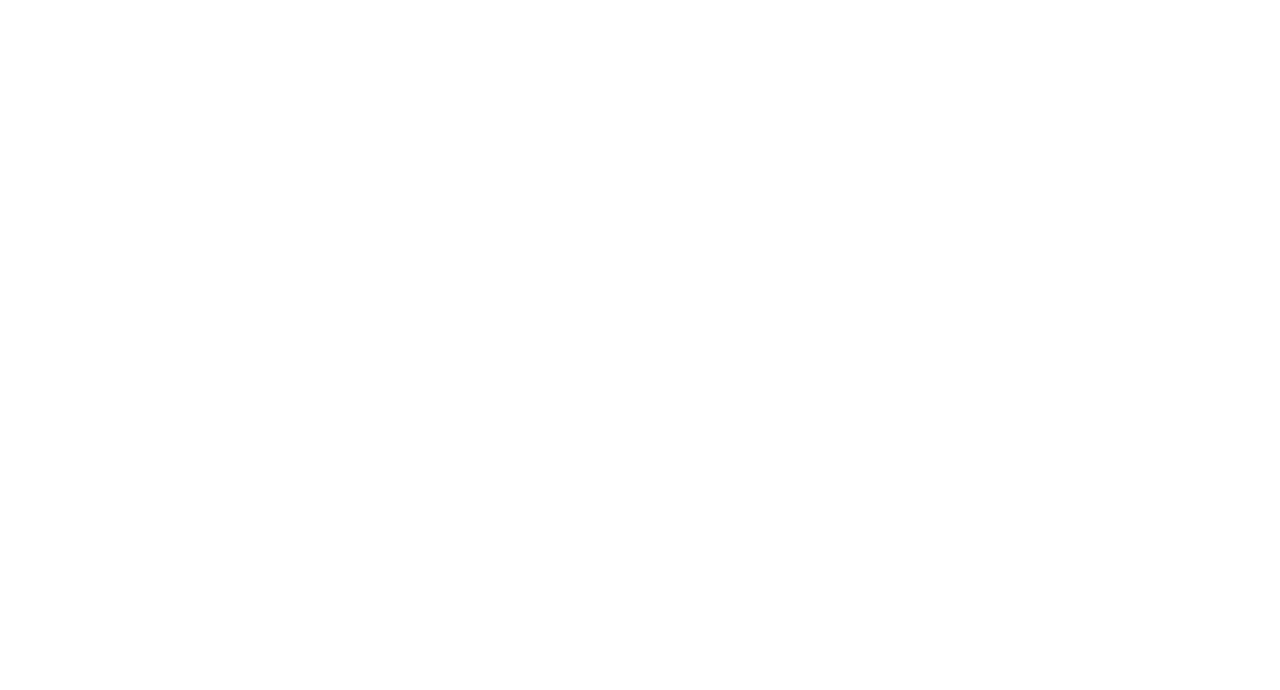
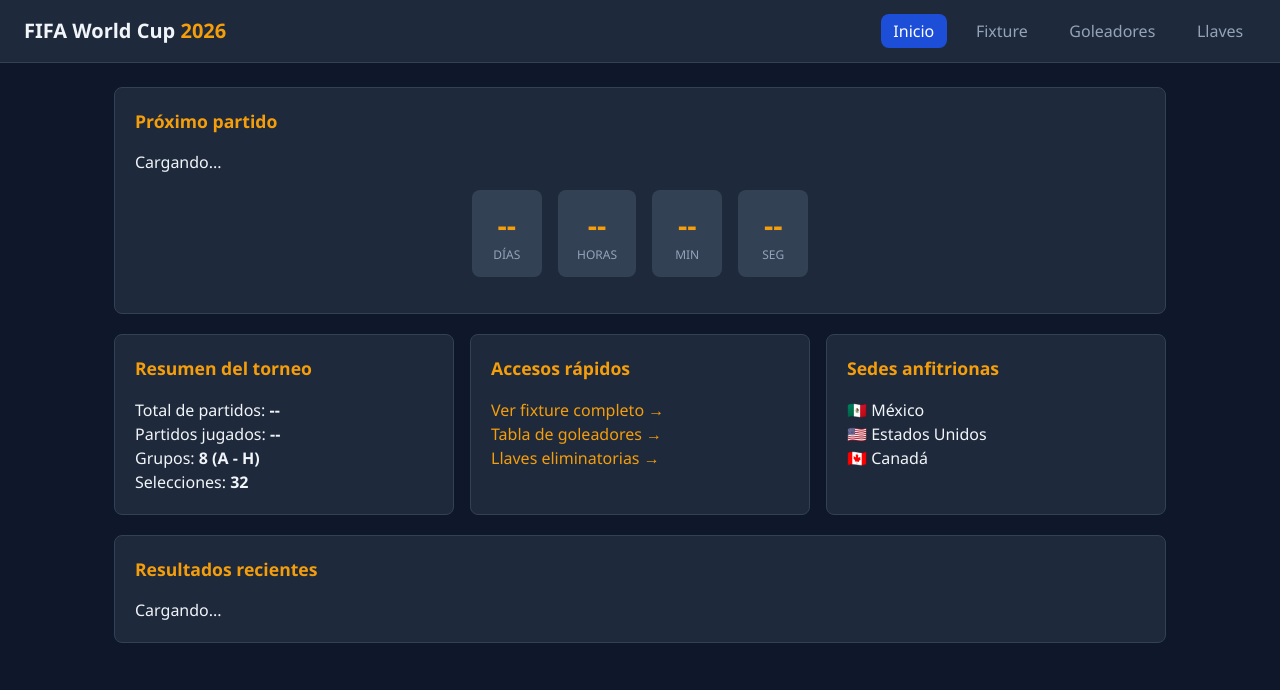
Before and after one commit to DevKpi/tpi-fixture, a plain HTML site: page index.html in a window 1280 px wide. Drawn offline with Linux system fonts and the light colour scheme.

Commit message:
Feat: Se codeó Index.html. styles.css con las clases del index. Se programo la /modelos/Fase.js

```diff
--- a/index.html
+++ b/index.html
@@ -7,7 +7,75 @@
     <link rel="stylesheet" href="./views/styles/styles.css">
 </head>
 <body>
+ <header>
+    <h1>FIFA World Cup <span>2026</span></h1>
+    <nav>
+      <ul>
+        <li><a href="index.html" class="active">Inicio</a></li>
+        <li><a href="fixture.html">Fixture</a></li>
+        <li><a href="goleadores.html">Goleadores</a></li>
+        <li><a href="llaves-eliminatorias.html">Llaves</a></li>
+      </ul>
+    </nav>
+  </header>
 
+  <main>
+    <div class="card">
+      <h2>Próximo partido</h2>
+      <div id="proximo-partido">
+        <p>Cargando...</p>
+      </div>
+      <div class="countdown" id="countdown">
+        <div class="countdown-item">
+          <div class="valor" id="cd-dias">--</div>
+          <div class="label">Días</div>
+        </div>
+        <div class="countdown-item">
+          <div class="valor" id="cd-horas">--</div>
+          <div class="label">Horas</div>
+        </div>
+        <div class="countdown-item">
+          <div class="valor" id="cd-minutos">--</div>
+          <div class="label">Min</div>
+        </div>
+        <div class="countdown-item">
+          <div class="valor" id="cd-segundos">--</div>
+          <div class="label">Seg</div>
+        </div>
+      </div>
+    </div>
+
+    <div class="grid grid-3">
+      <div class="card">
+        <h2>Resumen del torneo</h2>
+        <p>Total de partidos: <strong id="total-partidos">--</strong></p>
+        <p>Partidos jugados: <strong id="partidos-jugados">--</strong></p>
+        <p>Grupos: <strong>8 (A - H)</strong></p>
+        <p>Selecciones: <strong>32</strong></p>
+      </div>
+
+      <div class="card">
+        <h2>Accesos rápidos</h2>
+        <p><a href="./views/fixture.html">Ver fixture completo →</a></p>
+        <p><a href="./views/tops.html">Tabla de goleadores →</a></p>
+        <p><a href="./views/elimination-bracket.html">Llaves eliminatorias →</a></p>
+      </div>
+
+      <div class="card">
+        <h2>Sedes anfitrionas</h2>
+        <p>🇲🇽 México</p>
+        <p>🇺🇸 Estados Unidos</p>
+        <p>🇨🇦 Canadá</p>
+      </div>
+    </div>
+
+    <div class="card">
+      <h2>Resultados recientes</h2>
+      <div id="resultados-recientes">
+        <p>Cargando...</p>
+      </div>
+    </div>
+  </main>
 
 
     <script type="module" src="/main.js"></script>
--- a/views/styles/styles.css
+++ b/views/styles/styles.css
@@ -0,0 +1,133 @@
+:root {
+  --color-primary: #1d4ed8;
+  --color-primary-dark: #1e3a8a;
+  --color-accent: #f59e0b;
+  --color-bg: #0f172a;
+  --color-surface: #1e293b;
+  --color-surface-light: #334155;
+  --color-text: #f1f5f9;
+  --color-text-muted: #94a3b8;
+  --color-border: #334155;
+  --color-success: #22c55e;
+  --color-danger: #ef4444;
+  --radius: 8px;
+}
+
+* {
+  box-sizing: border-box;
+  margin: 0;
+  padding: 0;
+}
+
+body {
+  font-family: 'Segoe UI', Roboto, Arial, sans-serif;
+  background: var(--color-bg);
+  color: var(--color-text);
+  line-height: 1.5;
+}
+
+a {
+  color: var(--color-accent);
+  text-decoration: none;
+}
+
+/* ===== Header / Nav ===== */
+header {
+  background: var(--color-surface);
+  border-bottom: 1px solid var(--color-border);
+  padding: 1rem 1.5rem;
+  display: flex;
+  align-items: center;
+  justify-content: space-between;
+  flex-wrap: wrap;
+  gap: 1rem;
+}
+
+header h1 {
+  font-size: 1.25rem;
+  font-weight: 600;
+}
+
+header h1 span {
+  color: var(--color-accent);
+}
+
+nav ul {
+  list-style: none;
+  display: flex;
+  gap: 1rem;
+  flex-wrap: wrap;
+}
+
+nav a {
+  color: var(--color-text-muted);
+  font-weight: 500;
+  padding: 0.4rem 0.8rem;
+  border-radius: var(--radius);
+  transition: background 0.15s, color 0.15s;
+}
+
+nav a:hover,
+nav a.active {
+  background: var(--color-primary);
+  color: #fff;
+}
+main {
+  max-width: 1100px;
+  margin: 0 auto;
+  padding: 1.5rem;
+}
+
+.card {
+  background: var(--color-surface);
+  border: 1px solid var(--color-border);
+  border-radius: var(--radius);
+  padding: 1.25rem;
+  margin-bottom: 1.25rem;
+}
+
+.card h2 {
+  font-size: 1.1rem;
+  margin-bottom: 1rem;
+  color: var(--color-accent);
+}
+
+.grid {
+  display: grid;
+  gap: 1rem;
+}
+
+.grid-2 {
+  grid-template-columns: repeat(auto-fit, minmax(260px, 1fr));
+}
+
+.grid-3 {
+  grid-template-columns: repeat(auto-fit, minmax(200px, 1fr));
+}
+/* ===== Countdown ===== */
+.countdown {
+  display: flex;
+  gap: 1rem;
+  justify-content: center;
+  margin: 1rem 0;
+}
+
+.countdown-item {
+  text-align: center;
+  background: var(--color-surface-light);
+  border-radius: var(--radius);
+  padding: 0.8rem 1.2rem;
+  min-width: 70px;
+}
+
+.countdown-item .valor {
+  font-size: 1.8rem;
+  font-weight: 700;
+  color: var(--color-accent);
+}
+
+.countdown-item .label {
+  font-size: 0.75rem;
+  color: var(--color-text-muted);
+  text-transform: uppercase;
+}
```
Also changed, not shown: models/Fase.js (+35 -0 lines).
